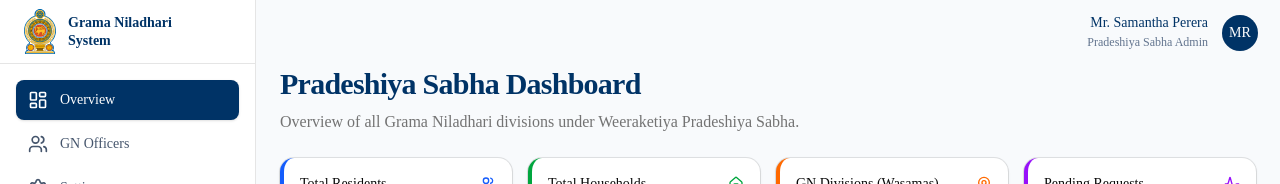
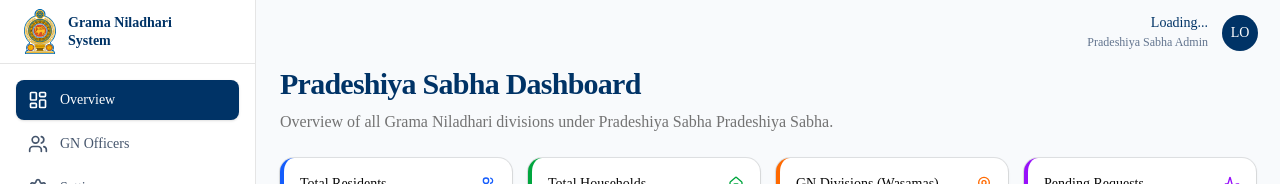
Before and after one commit to imalwic/grama-niladhari-system, a Next.js app in the folder frontend/: page /en/ps-admin in a window 1280 px wide. Shown: the top 184 px of the page. Built offline with nearby package versions, Linux system fonts and the light colour scheme; no server answers.

Commit message:
fix: make PS Admin dashboard dynamic and display correct user data

```diff
--- a/frontend/src/app/[locale]/ps-admin/layout.tsx
+++ b/frontend/src/app/[locale]/ps-admin/layout.tsx
@@ -1,15 +1,36 @@
-import React from "react";
+"use client";
+
+import React, { useEffect, useState } from "react";
 import { DashboardLayout } from "@/components/layout/DashboardLayout";
 
-// In a real app, you would fetch the current user's profile from the session
-const MOCK_USER = {
-  name: "Mr. Samantha Perera",
-  email: "admin@weeraketiya.ps.gov.lk",
-};
+function parseJwt (token: string) {
+    try {
+      const base64Url = token.split('.')[1];
+      const base64 = base64Url.replace(/-/g, '+').replace(/_/g, '/');
+      const jsonPayload = decodeURIComponent(window.atob(base64).split('').map(function(c) {
+          return '%' + ('00' + c.charCodeAt(0).toString(16)).slice(-2);
+      }).join(''));
+      return JSON.parse(jsonPayload);
+    } catch (e) {
+      return null;
+    }
+}
 
 export default function SuperAdminLayout({ children }: { children: React.ReactNode }) {
+  const [user, setUser] = useState({ name: "Loading...", email: "" });
+
+  useEffect(() => {
+    const token = localStorage.getItem("token");
+    if (token) {
+      const decoded = parseJwt(token);
+      if (decoded) {
+        setUser({ name: decoded.name, email: decoded.email || "" });
+      }
+    }
+  }, []);
+
   return (
-    <DashboardLayout role="PS_ADMIN" user={MOCK_USER}>
+    <DashboardLayout role="PS_ADMIN" user={user}>
       {children}
     </DashboardLayout>
   );
--- a/frontend/src/app/[locale]/ps-admin/page.tsx
+++ b/frontend/src/app/[locale]/ps-admin/page.tsx
@@ -8,6 +8,7 @@ import { useTranslations } from "next-intl";
 export default function SuperAdminDashboard() {
   const t = useTranslations("SuperAdmin");
 
+  const [psName, setPsName] = useState<string>("Pradeshiya Sabha");
   const [stats, setStats] = useState<any>({
     totalResidents: 0,
     totalHouseholds: 0,
@@ -16,10 +17,24 @@ export default function SuperAdminDashboard() {
     recentActivity: []
   });
 
+  const parseJwt = (token: string) => {
+    try {
+      return JSON.parse(atob(token.split('.')[1]));
+    } catch (e) {
+      return null;
+    }
+  };
+
   useEffect(() => {
     const fetchStats = async () => {
       try {
         const token = localStorage.getItem("token");
+        if (token) {
+          const decoded = parseJwt(token);
+          if (decoded && decoded.pradeshiyaSabhaName) {
+            setPsName(decoded.pradeshiyaSabhaName);
+          }
+        }
         const res = await fetch("http://localhost:3001/admin/dashboard-stats", {
           headers: {
             "Authorization": `Bearer ${token}`
@@ -41,7 +56,7 @@ export default function SuperAdminDashboard() {
       <div className="flex flex-col gap-2">
         <h1 className="text-3xl font-bold tracking-tight text-[#003366] dark:text-blue-400">{t("title")}</h1>
         <p className="text-muted-foreground">
-          {t("subtitle")}
+          Overview of all Grama Niladhari divisions under {psName} Pradeshiya Sabha.
         </p>
       </div>
 
```
Also changed, not shown: 1 other file (tests, documents, lock files or other folders).
